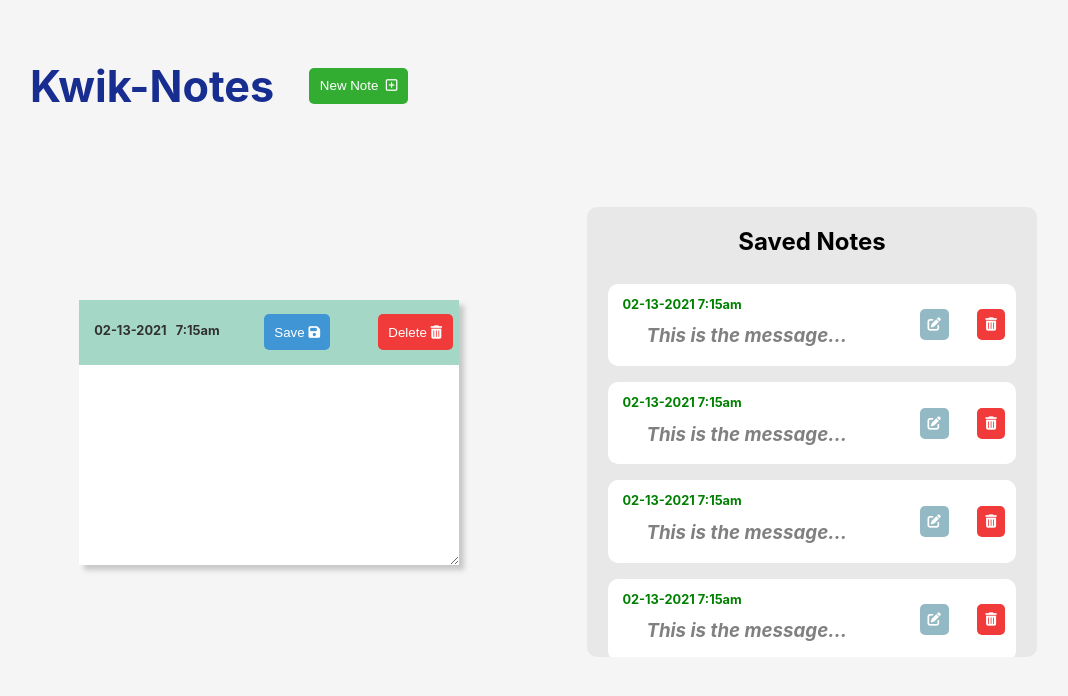
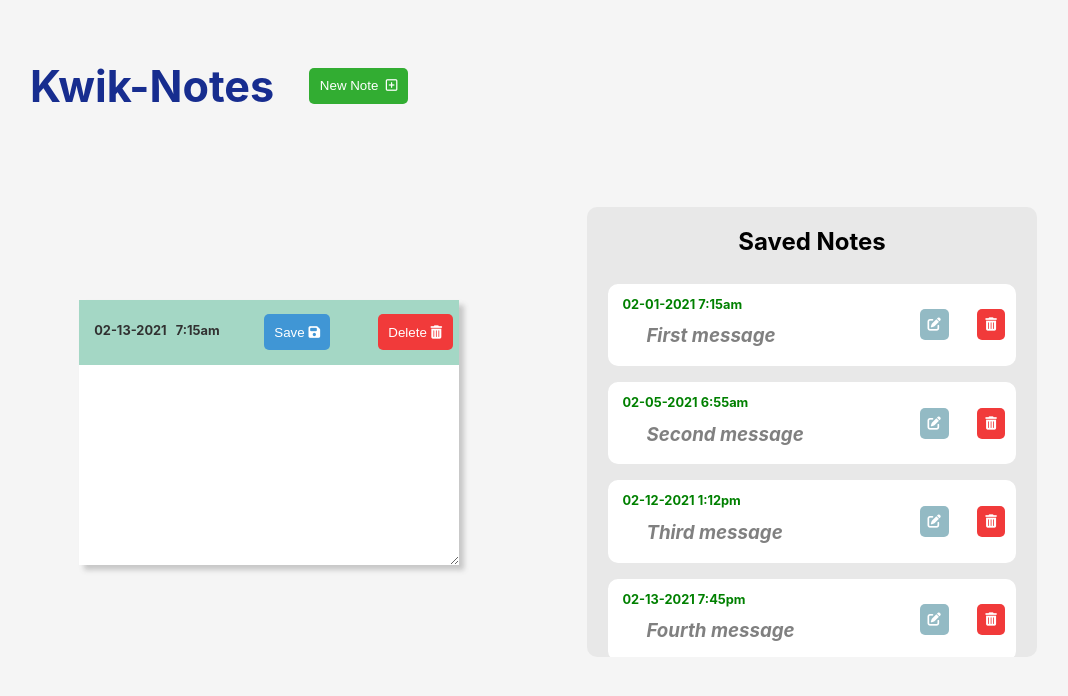
Before and after one commit to JulianEhiem/kwik-notes, a React (Create React App) app: page / in a window 1280 px wide. Shown: the top 696 px of the page, without its empty margins (114-1182 px from the left). Built offline with nearby package versions, Linux system fonts and the light colour scheme.

Commit message:
added immer to application

```diff
--- a/package.json
+++ b/package.json
@@ -7,6 +7,7 @@
     "@testing-library/jest-dom": "^5.11.9",
     "@testing-library/react": "^11.2.5",
     "@testing-library/user-event": "^12.6.3",
+    "immer": "^7.0.9",
     "react": "^17.0.1",
     "react-dom": "^17.0.1",
     "react-scripts": "4.0.2",
--- a/src/components/App/App.js
+++ b/src/components/App/App.js
@@ -1,16 +1,28 @@
 import "./app.css";
 import AppTitle from "../Header/AppTitle";
 import NewNotes from "../Notes/New-Notes/NewNotes";
-// import SavedNotes from "../Notes/Saved-Notes/SavedNotes";
+import SavedNotes from "../Notes/Saved-Notes/SavedNotes";
+import { useState } from "react";
 
-export default function App() {
-let message = '';
+function App() {
+  const initialData = [
+    { time: "02-01-2021  7:15am", message: "First message" },
+    { time: "02-05-2021  6:55am", message: "Second message" },
+    { time: "02-12-2021  1:12pm", message: "Third message" },
+    { time: "02-13-2021  7:45pm", message: "Fourth message" },
+    { time: "02-13-2021  11:19am", message: "Fifth message" },
+    { time: "02-19-2021  2:23pm", message: "Sixth message" }]
+// const initialData = [];
+  const [data, setData] = useState(initialData);
 
   return (
     <div className="appContainer">
       <AppTitle />
       <NewNotes />
-      {/* <SavedNotes /> */}
+      <SavedNotes data = {data}/>
     </div>
   );
 }
+
+
+export default App;
--- a/src/components/Notes/New-Notes/NewNotes.js
+++ b/src/components/Notes/New-Notes/NewNotes.js
@@ -1,17 +1,14 @@
 import "./newNotes.css";
 import NewNoteHead from "./New-Note-Head/NewNoteHead";
 import NewNoteBody from "./New-Note-Body/NewNoteBody";
-import SavedNotes from "../Saved-Notes/SavedNotes";
+// import SavedNotes from "../Saved-Notes/SavedNotes";
 
 
 export default function NewNotes() {
   return (
-    <div className="notesContainer">
       <div className="newNotesContainer">
         <NewNoteHead />
         <NewNoteBody />
      </div>
-      <SavedNotes/>
-    </div>
   );
 }
--- a/src/components/Notes/Saved-Notes/SavedNotes.js
+++ b/src/components/Notes/Saved-Notes/SavedNotes.js
@@ -2,68 +2,30 @@ import TinyDelete from "../../Buttons/TinyDelete";
 import TinyEdit from "../../Buttons/TinyEdit";
 import "./savedNotes.css";
 
-export default function SavedNotes() {
+export default function SavedNotes(props) {
   return (
 
     <div className="savedNotesContainer">
       <h2>Saved Notes</h2>
-      <div className="savedMessage">
-        <div className="peekMessage">
-          <h3 className="timeBoxSaved">02-13-2021 7:15am</h3>
-          <h3 className="savedComments"><i>This is the message...</i></h3>
-        </div>
-        <TinyEdit/>
-        <TinyDelete />
-      </div>
-      <div className="savedMessage">
-        <div className="peekMessage">
-          <h3 className="timeBoxSaved">02-13-2021 7:15am</h3>
-          <h3 className="savedComments"><i>This is the message...</i></h3>
-        </div>
-        <TinyEdit/>
-        <TinyDelete />
-      </div>
-      <div className="savedMessage">
-        <div className="peekMessage">
-          <h3 className="timeBoxSaved">02-13-2021 7:15am</h3>
-          <h3 className="savedComments"><i>This is the message...</i></h3>
-        </div>
-        <TinyEdit/>
-        <TinyDelete />
-      </div>
-      <div className="savedMessage">
-        <div className="peekMessage">
-          <h3 className="timeBoxSaved">02-13-2021 7:15am</h3>
-          <h3 className="savedComments"><i>This is the message...</i></h3>
-        </div>
-        <TinyEdit/>
-        <TinyDelete />
-      </div>
-      <div className="savedMessage">
-        <div className="peekMessage">
-          <h3 className="timeBoxSaved">02-13-2021 7:15am</h3>
-          <h3 className="savedComments"><i>This is the message...</i></h3>
-        </div>
-        <TinyEdit/>
-        <TinyDelete />
-      </div>
-      <div className="savedMessage">
-        <div className="peekMessage">
-          <h3 className="timeBoxSaved">02-13-2021 7:15am</h3>
-          <h3 className="savedComments"><i>This is the message...</i></h3>
-        </div>
-        <TinyEdit/>
-        <TinyDelete />
-      </div>
-      <div className="savedMessage">
-        <div className="peekMessage">
-          <h3 className="timeBoxSaved">02-13-2021 7:15am</h3>
-          <h3 className="savedComments"><i>This is the message...</i></h3>
-        </div>
-        <TinyEdit/>
-        <TinyDelete />
-      </div>
 
+      {props.data.length === 0 ? (
+        <h3>
+          <i>No saved messages</i>
+        </h3>
+      ) : (
+        props.data.map((note) => (
+          <div className="savedMessage">
+            <div className="peekMessage">
+              <h3 className="timeBoxSaved">{note.time}</h3>
+              <h3 className="savedComments">
+                <i>{note.message}</i>
+              </h3>
+            </div>
+            <TinyEdit />
+            <TinyDelete />
+          </div>
+        ))
+      )}
     </div>
   );
 }
```
Also changed, not shown: 1 other file (tests, documents, lock files or other folders).
